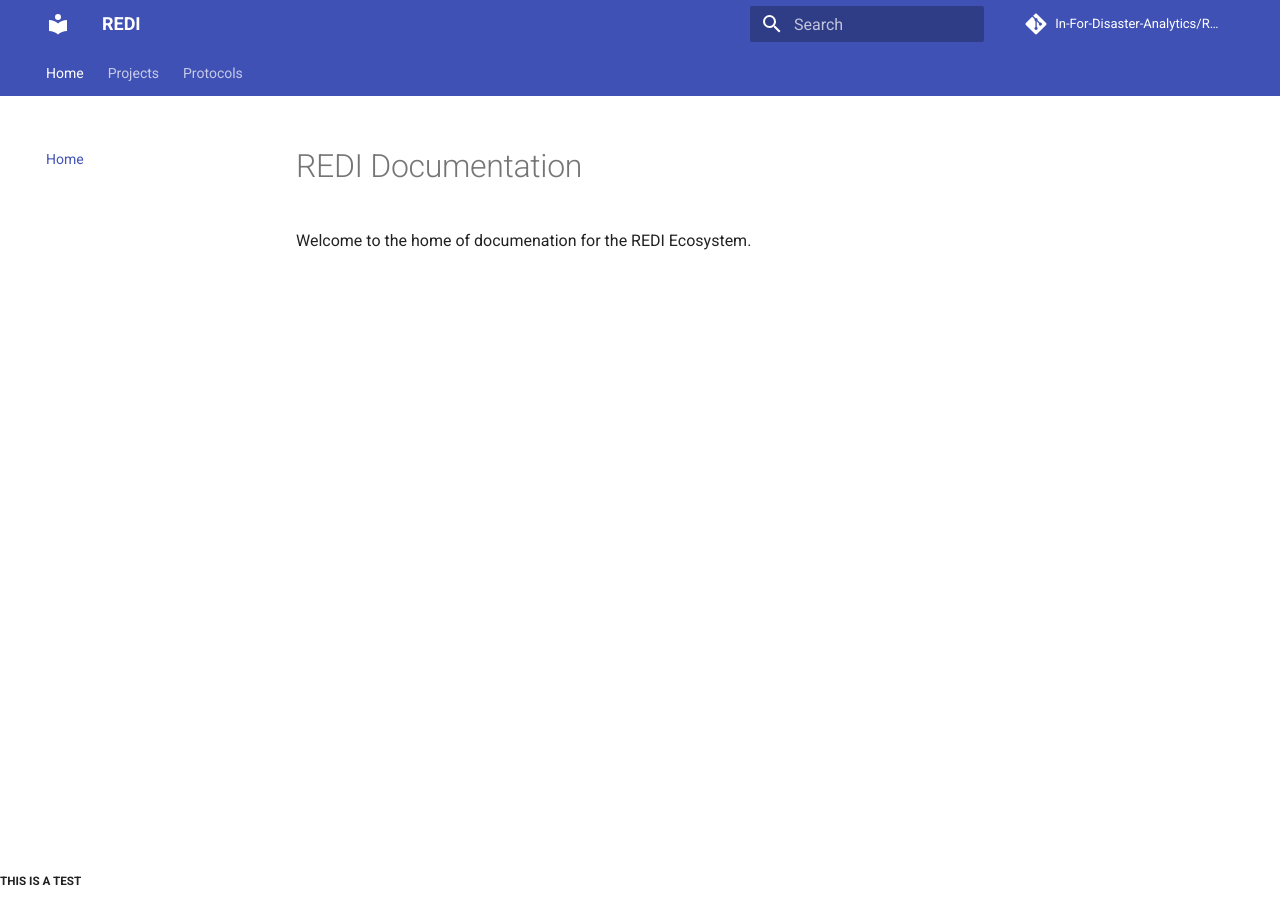
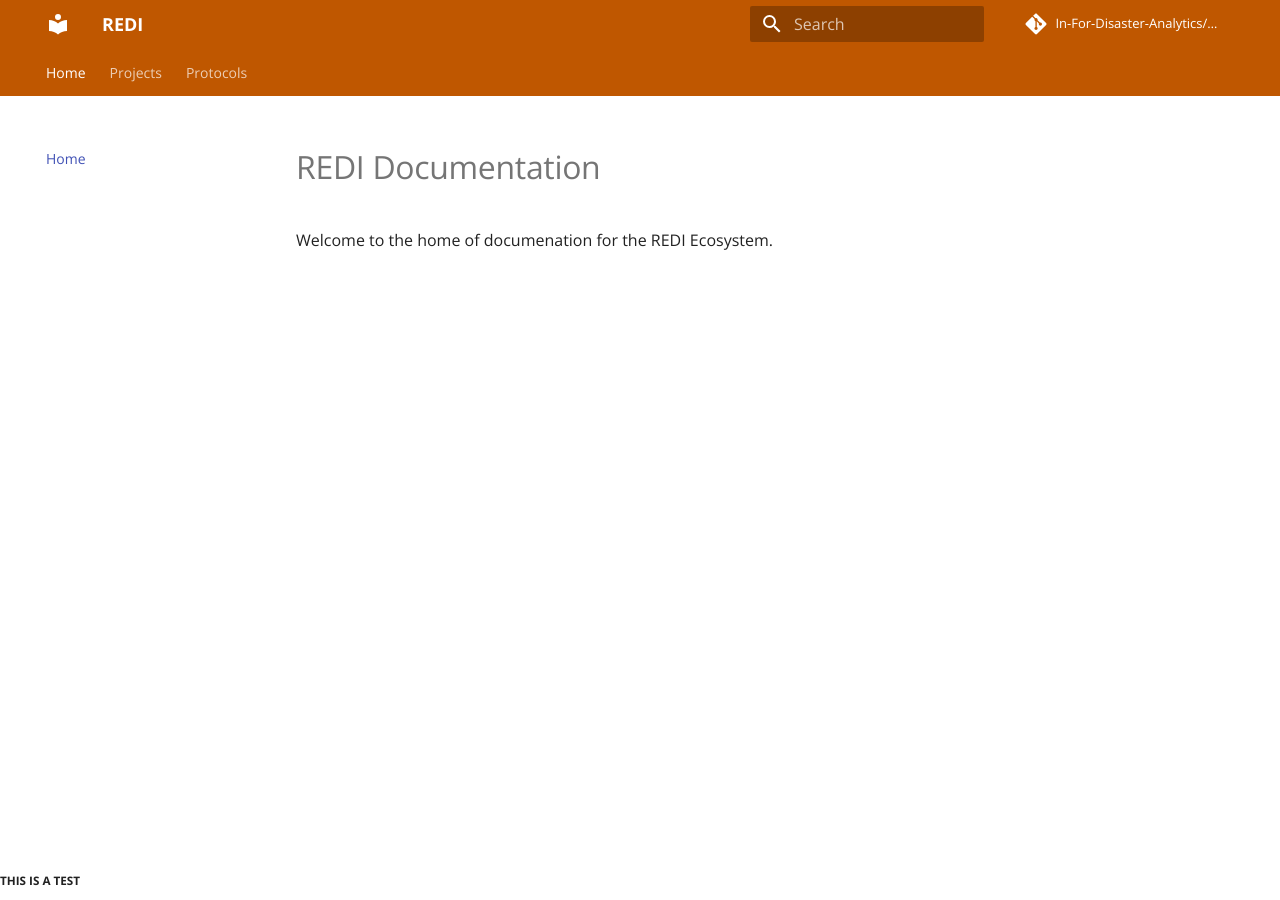
Before and after one commit to In-For-Disaster-Analytics/REDI-Documentation, an MkDocs documentation site: the page built from docs/index.md, in a window 1280 px wide. Built offline with MkDocs 1.6.1 and Material for MkDocs 9.7.7, drawn with Linux system fonts in a browser that asks for light colours; comment, search, counter and statistics services are not loaded.

Commit message:
Add custom theme colors

```diff
--- a/docs/stylesheets/extra.css
+++ b/docs/stylesheets/extra.css
@@ -0,0 +1,13 @@
+[data-md-color-scheme="utexas"] {
+    --md-primary-fg-color:        #bf5700;
+    --md-primary-fg-color--light: #ffffff;
+    --md-primary-fg-color--dark:  #333f48;
+
+  }
+
+  [data-md-color-scheme="utexas-dark"] {
+    --md-primary-fg-color:        #bf5700;
+    --md-primary-fg-color--light: #ffffff;
+    --md-primary-fg-color--dark:  #333f48;
+
+  }
--- a/mkdocs.yml
+++ b/mkdocs.yml
@@ -17,8 +17,10 @@ theme:
     - navigation.tabs
     - navigation.instant
     - navigation.instant.progress
+  font:
+    text: Open Sans
   palette:
-    scheme: default
+    scheme: utexas
 
 
 extra_css:
```
